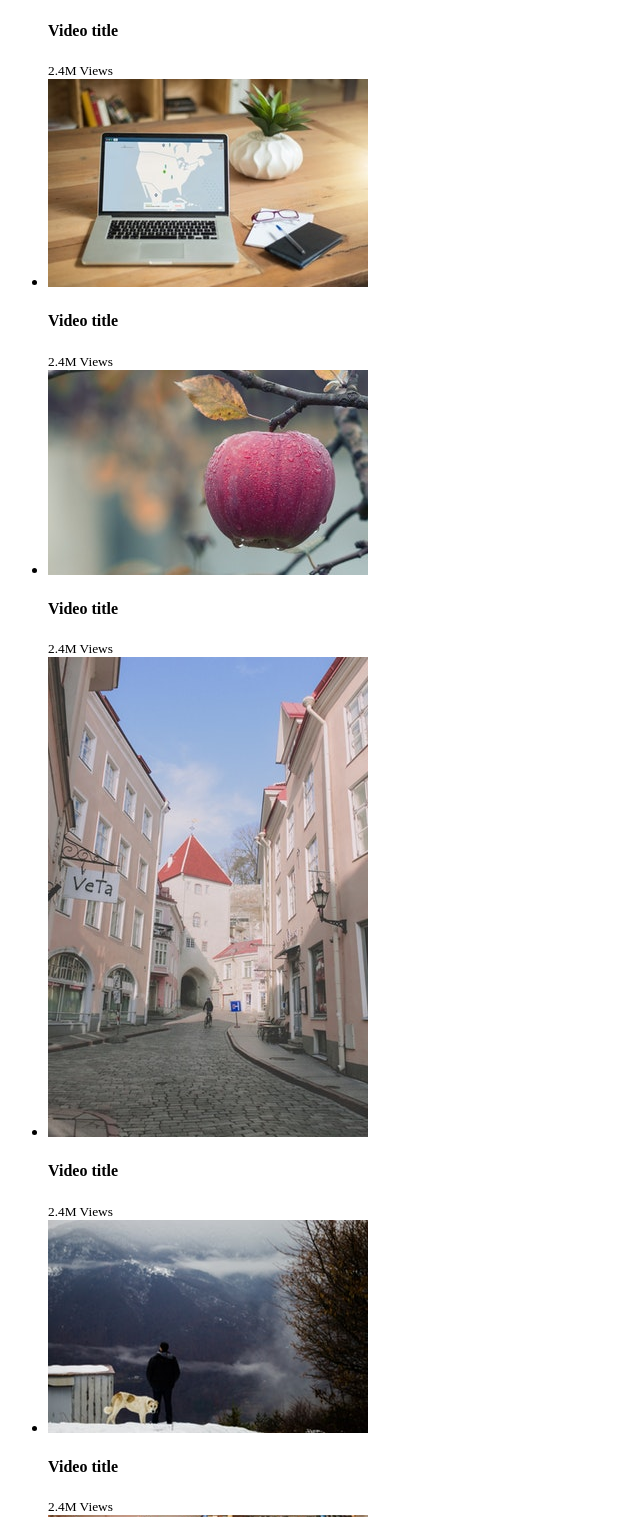
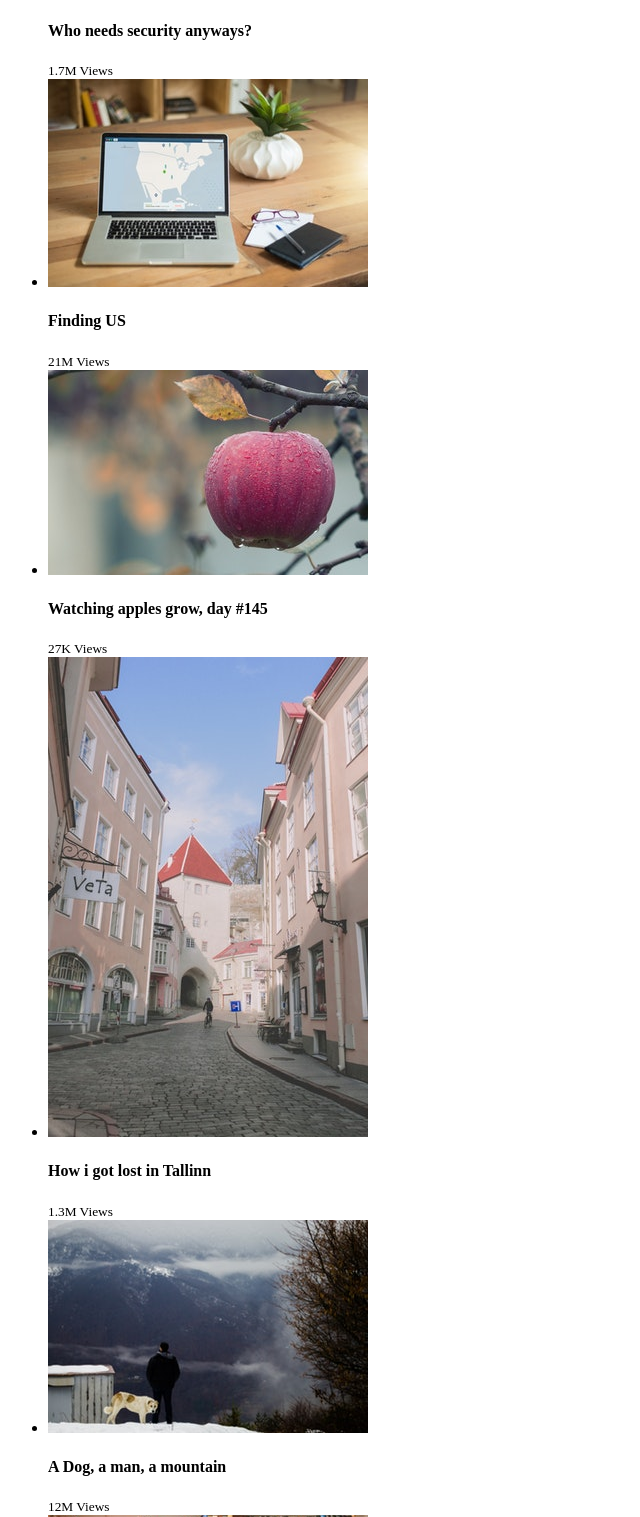
Before and after one commit to mpajustik/practical3, a plain HTML site: page index.html in a window 1280 px wide. Shown: the part 686-2203 px from the top of the page, without its empty margins (0-640 px from the left). Drawn offline with Linux system fonts and the light colour scheme.

Commit message:
Updated content

```diff
--- a/index.html
+++ b/index.html
@@ -11,8 +11,7 @@
             <img src="res/images/logo.png" alt="YourTube">
         </div>
         <div>
-            <input type="text">
-            <button>Search</button>
+            <input type="text"><button>Search</button>
         </div>
         <div></div>
     </nav>
@@ -25,7 +24,7 @@
             <source src="res/media/video.ogg" type="video/ogg">
             Your browser does not support the video tag.
         </video>
-        <h1>Video Title</h1>
+        <h1>Drunk coding tutorial #12</h1>
         <h6>Date: Sep 16, 2019 14:15</h6>
     </div>
     <div>
@@ -34,43 +33,43 @@
             <li>
                 <div>
                     <img src="res/images/thumbnails/thumb-1.jpg" alt="Video 1">
-                    <h4>Video title</h4>
-                    <small>2.4M Views</small>
+                    <h4>Who needs security anyways?</h4>
+                    <small>1.7M Views</small>
                 </div>
             </li>
             <li>
                 <div>
                     <img src="res/images/thumbnails/thumb-2.jpg" alt="Video 1">
-                    <h4>Video title</h4>
-                    <small>2.4M Views</small>
+                    <h4>Finding US</h4>
+                    <small>21M Views</small>
                 </div>
             </li>
             <li>
                 <div>
                     <img src="res/images/thumbnails/thumb-3.jpg" alt="Video 1">
-                    <h4>Video title</h4>
-                    <small>2.4M Views</small>
+                    <h4>Watching apples grow, day #145</h4>
+                    <small>27K Views</small>
                 </div>
             </li>
             <li>
                 <div>
                     <img src="res/images/thumbnails/thumb-4.jpg" alt="Video 1">
-                    <h4>Video title</h4>
-                    <small>2.4M Views</small>
+                    <h4>How i got lost in Tallinn</h4>
+                    <small>1.3M Views</small>
                 </div>
             </li>
             <li>
                 <div>
                     <img src="res/images/thumbnails/thumb-5.jpg" alt="Video 1">
-                    <h4>Video title</h4>
-                    <small>2.4M Views</small>
+                    <h4>A Dog, a man, a mountain</h4>
+                    <small>12M Views</small>
                 </div>
             </li>
             <li>
                 <div>
                     <img src="res/images/thumbnails/thumb-6.jpg" alt="Video 1">
-                    <h4>Video title</h4>
-                    <small>2.4M Views</small>
+                    <h4>How to organize bookshelves in a way that people think you've read all of those books.</h4>
+                    <small>9M Views</small>
                 </div>
             </li>
         </ul>
```
